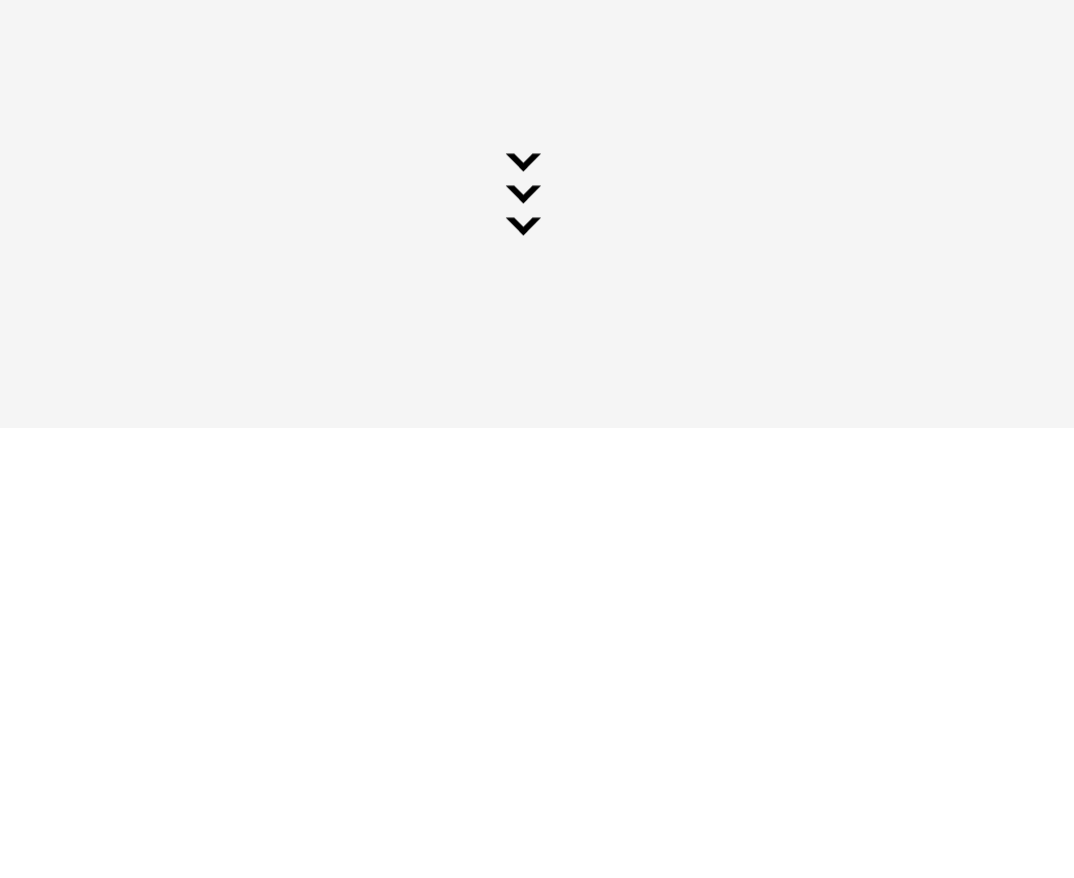
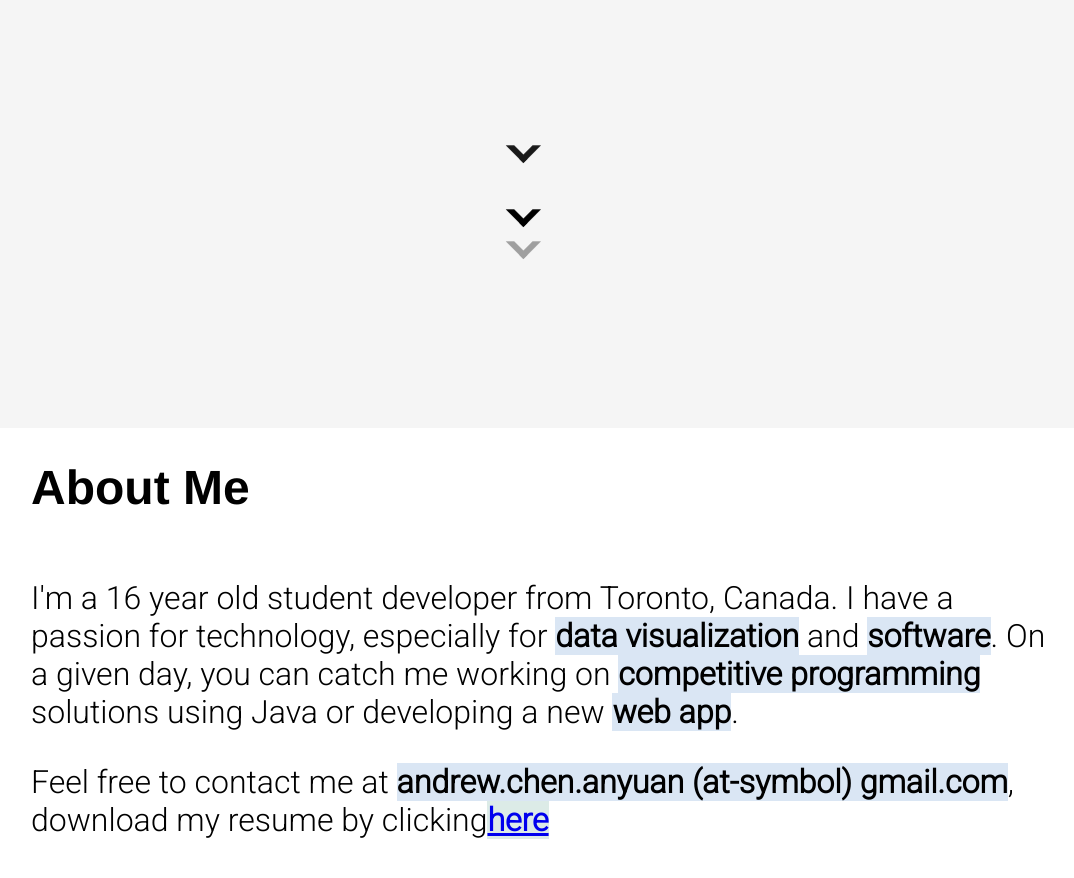
Before and after one commit to anyuan-chen/anyuan-chen.github.io, a React (Create React App) app: page / in a window 1280 px wide. Shown: the part 380-1258 px from the top of the page, without its empty margins (97-1171 px from the left). Before the commit the page ends 816 px from the top, so only its background shows below. Built offline with nearby package versions, Linux system fonts and the light colour scheme.

Commit message:
about and resume pdf

```diff
--- a/src/Pages/About.js
+++ b/src/Pages/About.js
@@ -1,11 +1,32 @@
-import React, { Component } from 'react'
+import React, { Component } from "react";
+import Heading from "../Components/Heading";
+import styles from "./About.module.css";
+// import picture from "../Assets/headshot.png";             <img src={picture} alt="Andrew Chen" className={styles.headshot} />
 
 export default class About extends Component {
-    render() {
-        return (
-            <div>
-
+  render() {
+    return (
+      <div className={styles.margins}>
+        <div className={styles.container}>
+          <Heading text="About Me"></Heading>
+          <div className={styles.lower}>
+            <div className= {styles.paragraphContainer}>
+              <p className={styles.paragraph}>
+                I'm a 16 year old student developer from Toronto, Canada. I have
+                a passion for technology, especially for{" "}
+                <b>data visualization</b> and <b>software</b>. On a given day,
+                you can catch me working on <b>competitive programming</b>{" "}
+                solutions using Java or developing a new <b>web app</b>.
+              </p>
+              <p className={styles.paragraph}>
+                Feel free to contact me at <b>andrew.chen.anyuan (at-symbol)
+                gmail.com</b>, download my resume by clicking
+                <a href = "../Assets/AndrewChenHSResume.pdf" download>here</a>
+              </p>
             </div>
-        )
-    }
+          </div>
+        </div>
+      </div>
+    );
+  }
 }
--- /dev/null
+++ b/src/Pages/About.module.css
@@ -0,0 +1,30 @@
+@import url("https://fonts.googleapis.com/css2?family=Roboto:wght@300&display=swap");
+.container {
+  height: 100vh;
+  width: 80vw;
+}
+.margins {
+  display: flex;
+  justify-content: center;
+}
+
+.lower {
+  display: flex;
+}
+.headshot {
+  border-radius: 50%;
+  max-width: 400px;
+  max-height: 400px;
+}
+.paragraph {
+  font-family: "Roboto", sans-serif;
+  font-size: 2em;
+}
+
+.paragraph b {
+    background-color: rgba( 203, 220, 239, 70%);
+}
+.paragraph a {
+    background-color:   rgba( 206, 227, 221, 70%);
+    font-weight: 1000;
+}
--- a/src/Pages/Introduction.js
+++ b/src/Pages/Introduction.js
@@ -30,7 +30,7 @@ export default class Introduction extends Component {
                 <div className={styles.section}>
                     <AutoTyper
                         heading={'Hi!'}
-                        dataText={["I'm Andrew Chen", "adf;jdsakfjds","fslkfjlsdkfl","dfsldkjfdlsfjlk"]}
+                        dataText={["I'm Andrew Chen", "I'm a student","I'm a developer","I'm a learner"]}
                     />
                     <DownArrow></DownArrow>
                 </div>
```
